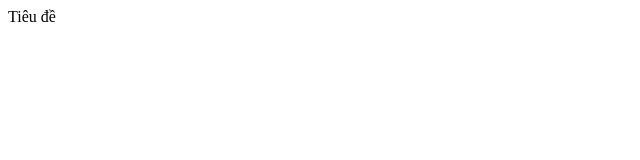
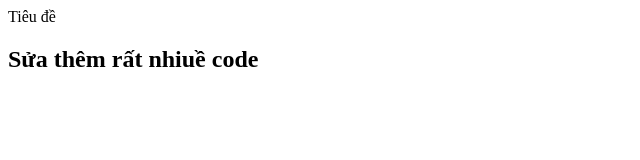
Before and after one commit to taitue96/Duan6, a plain HTML site: page index.html in a window 1280 px wide. Shown: the whole page, without its empty margins (0-640 px from the left). Drawn offline with Linux system fonts and the light colour scheme.

Commit message:
2. sửa 2

```diff
--- a/index.html
+++ b/index.html
@@ -7,5 +7,6 @@
   </head>
   <body>
     Tiêu đề
+    <h2>Sửa thêm rất nhiuề code</h2>
   </body>
 </html>
```
